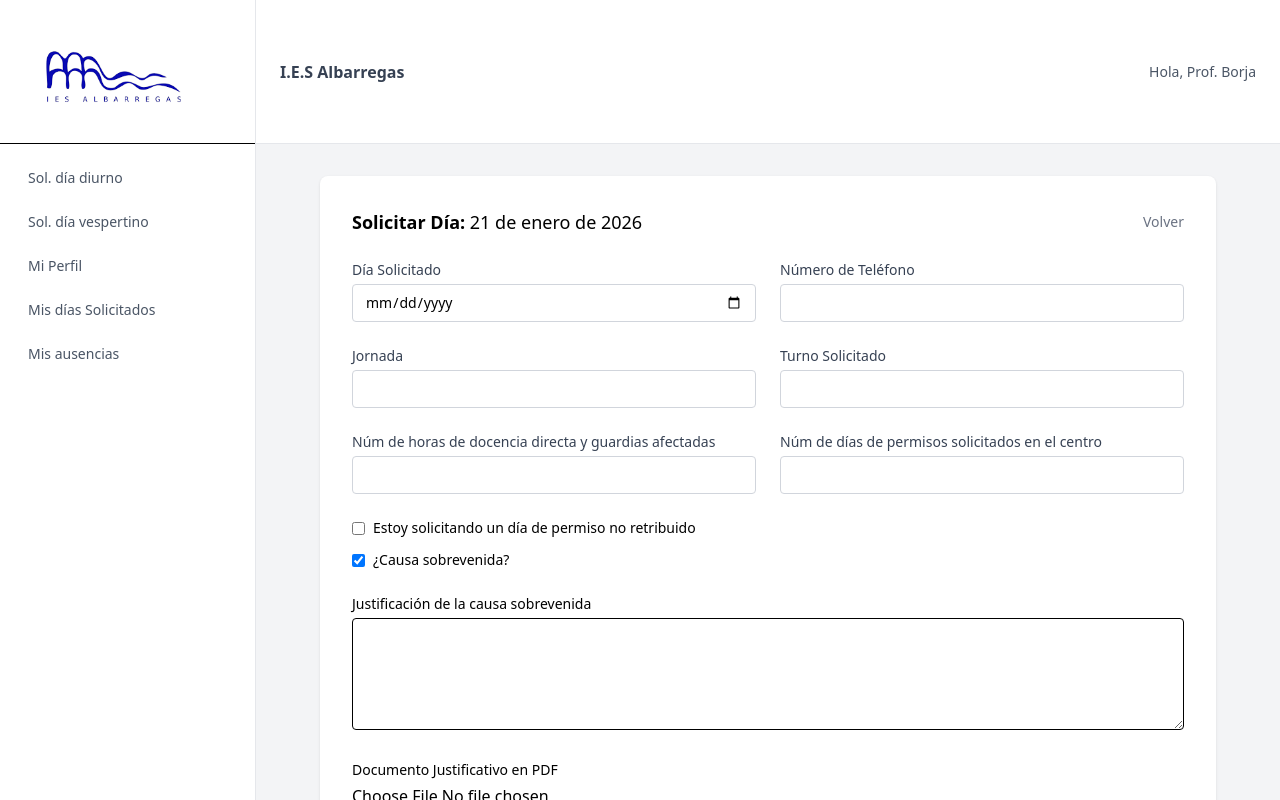
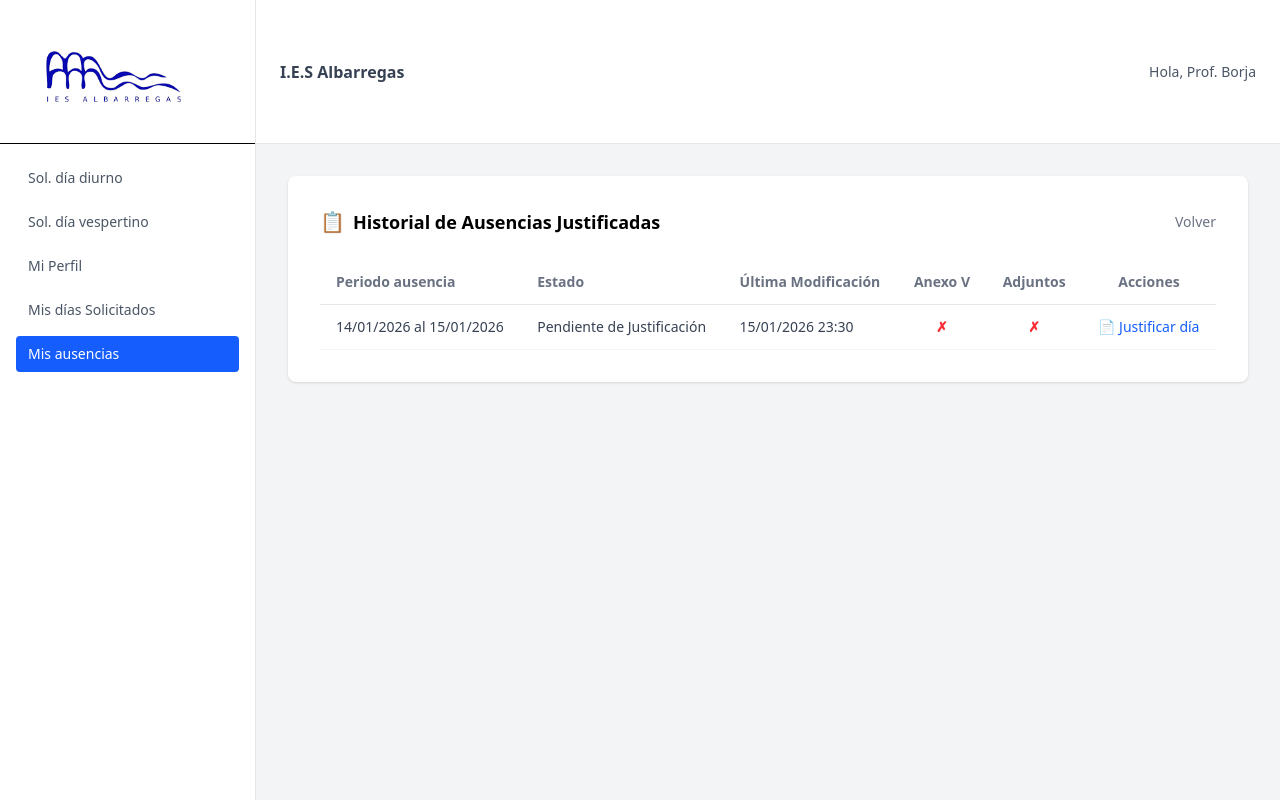
Before and after one commit to Luis-GR05/ejerciciocomponentes, a React (Vite) app: page /ausencias in a window 1280 px wide. Built offline with nearby package versions, Linux system fonts and the light colour scheme.

Commit message:
Crear ausencias

```diff
--- a/src/App.tsx
+++ b/src/App.tsx
@@ -1,10 +1,23 @@
+import { Routes, Route } from 'react-router-dom';
 import Layout from './componentes/layout';
 import Formulario from './componentes/formulario';
+import Ausencias from './pages/Ausencias';
+import SolDiurno from './pages/SolDiurno';
+import SolVespertino from './pages/SolVespertino';
+import Perfil from './pages/Perfil';
+import DiasSolicitados from './pages/DiasSolicitados';
 
 export default function App() {
   return (
     <Layout>
-      <Formulario />
+      <Routes>
+        <Route path="/" element={<Formulario />} />
+        <Route path="/sol-diurno" element={<SolDiurno />} />
+        <Route path="/sol-vespertino" element={<SolVespertino />} />
+        <Route path="/perfil" element={<Perfil />} />
+        <Route path="/dias-solicitados" element={<DiasSolicitados />} />
+        <Route path="/ausencias" element={<Ausencias />} />
+      </Routes>
     </Layout>
   );
 }
--- a/src/componentes/menuLateral.tsx
+++ b/src/componentes/menuLateral.tsx
@@ -1,3 +1,4 @@
+import { NavLink } from 'react-router-dom';
 import miImagen from "../assets/img/logo.png";
 
 interface MenuLateralProps {
@@ -5,15 +6,15 @@ interface MenuLateralProps {
   cerrar: () => void;
 }
 
+const navItems = [
+  { label: "Sol. día diurno", to: "/sol-diurno" },
+  { label: "Sol. día vespertino", to: "/sol-vespertino" },
+  { label: "Mi Perfil", to: "/perfil" },
+  { label: "Mis días Solicitados", to: "/dias-solicitados" },
+  { label: "Mis ausencias", to: "/ausencias" },
+];
+
 export default function MenuLateral({ abierto, cerrar }: MenuLateralProps) {
-  const navItems = [
-    "Sol. día diurno",
-    "Sol. día vespertino",
-    "Mi Perfil",
-    "Mis días Solicitados",
-    "Mis ausencias",
-  ];
-
   return (
     <>
       {abierto && (
@@ -37,13 +38,19 @@ export default function MenuLateral({ abierto, cerrar }: MenuLateralProps) {
 
         <nav className="p-4 space-y-2 text-sm">
           {navItems.map((item) => (
-            <a
-              key={item}
-              href="#"
-              className="block px-3 py-2 rounded text-gray-600 hover:bg-gray-100"
+            <NavLink
+              key={item.to}
+              to={item.to}
+              onClick={cerrar}
+              className={({ isActive }) =>
+                `block px-3 py-2 rounded ${isActive
+                  ? "bg-blue-600 text-white font-medium"
+                  : "text-gray-600 hover:bg-gray-100"
+                }`
+              }
             >
-              {item}
-            </a>
+              {item.label}
+            </NavLink>
           ))}
         </nav>
       </aside>
--- a/src/main.tsx
+++ b/src/main.tsx
@@ -1,7 +1,10 @@
 import { createRoot } from 'react-dom/client'
+import { BrowserRouter } from 'react-router-dom'
 import App from './App.tsx'
 import './index.css'
 
 createRoot(document.getElementById('root')!).render(
-  <App />
+  <BrowserRouter>
+    <App />
+  </BrowserRouter>
 )
--- a/src/pages/Ausencias.tsx
+++ b/src/pages/Ausencias.tsx
@@ -1,9 +1,91 @@
-const Ausencias = () => {
-  return (
-    <div className='bg-white w-full'>
-      <h1>Apartado Ausencias</h1>
-    </div>
-  )
+import { useNavigate } from 'react-router-dom';
+
+interface Ausencia {
+  periodoInicio: string;
+  periodoFin: string;
+  estado: string;
+  ultimaModificacion: string;
+  anexoV: boolean;
+  adjuntos: boolean;
 }
 
-export default Ausencias
+const ausenciasData: Ausencia[] = [
+  {
+    periodoInicio: "14/01/2026",
+    periodoFin: "15/01/2026",
+    estado: "Pendiente de Justificación",
+    ultimaModificacion: "15/01/2026 23:30",
+    anexoV: false,
+    adjuntos: false,
+  },
+];
+
+const Ausencias = () => {
+  const navigate = useNavigate();
+
+  return (
+    <div className="max-w-6xl mx-auto bg-white rounded-lg shadow p-8">
+      <div className="flex items-center justify-between mb-6">
+        <h2 className="text-lg font-semibold flex items-center gap-2">
+          <span className="text-xl">📋</span>
+          Historial de Ausencias Justificadas
+        </h2>
+        <button
+          onClick={() => navigate(-1)}
+          className="text-sm text-gray-500 hover:underline flex items-center gap-1"
+        > Volver
+        </button>
+      </div>
+
+      <div className="overflow-x-auto">
+        <table className="w-full text-sm text-left">
+          <thead>
+            <tr className="border-b border-gray-200 text-gray-500 font-medium">
+              <th className="py-3 px-4">Periodo ausencia</th>
+              <th className="py-3 px-4">Estado</th>
+              <th className="py-3 px-4">Última Modificación</th>
+              <th className="py-3 px-4 text-center">Anexo V</th>
+              <th className="py-3 px-4 text-center">Adjuntos</th>
+              <th className="py-3 px-4 text-center">Acciones</th>
+            </tr>
+          </thead>
+          <tbody>
+            {ausenciasData.map((ausencia, index) => (
+              <tr
+                key={index}
+                className="border-b border-gray-100 hover:bg-gray-50 transition-colors"
+              >
+                <td className="py-3 px-4 text-gray-700">
+                  {ausencia.periodoInicio} al {ausencia.periodoFin}
+                </td>
+                <td className="py-3 px-4 text-gray-700">
+                  {ausencia.estado}
+                </td>
+                <td className="py-3 px-4 text-gray-700">
+                  {ausencia.ultimaModificacion}
+                </td>
+                <td className="py-3 px-4 text-center">
+                  <span className={ausencia.anexoV ? "text-green-600 font-bold" : "text-red-500 font-bold"}>
+                    {ausencia.anexoV ? "✓" : "✗"}
+                  </span>
+                </td>
+                <td className="py-3 px-4 text-center">
+                  <span className={ausencia.adjuntos ? "text-green-600 font-bold" : "text-red-500 font-bold"}>
+                    {ausencia.adjuntos ? "✓" : "✗"}
+                  </span>
+                </td>
+                <td className="py-3 px-4 text-center">
+                  <button className="text-blue-600 hover:text-blue-800 hover:underline text-sm flex items-center gap-1 mx-auto">
+                    📄 Justificar día
+                  </button>
+                </td>
+              </tr>
+            ))}
+          </tbody>
+        </table>
+      </div>
+    </div>
+  );
+};
+
+export default Ausencias;
```
